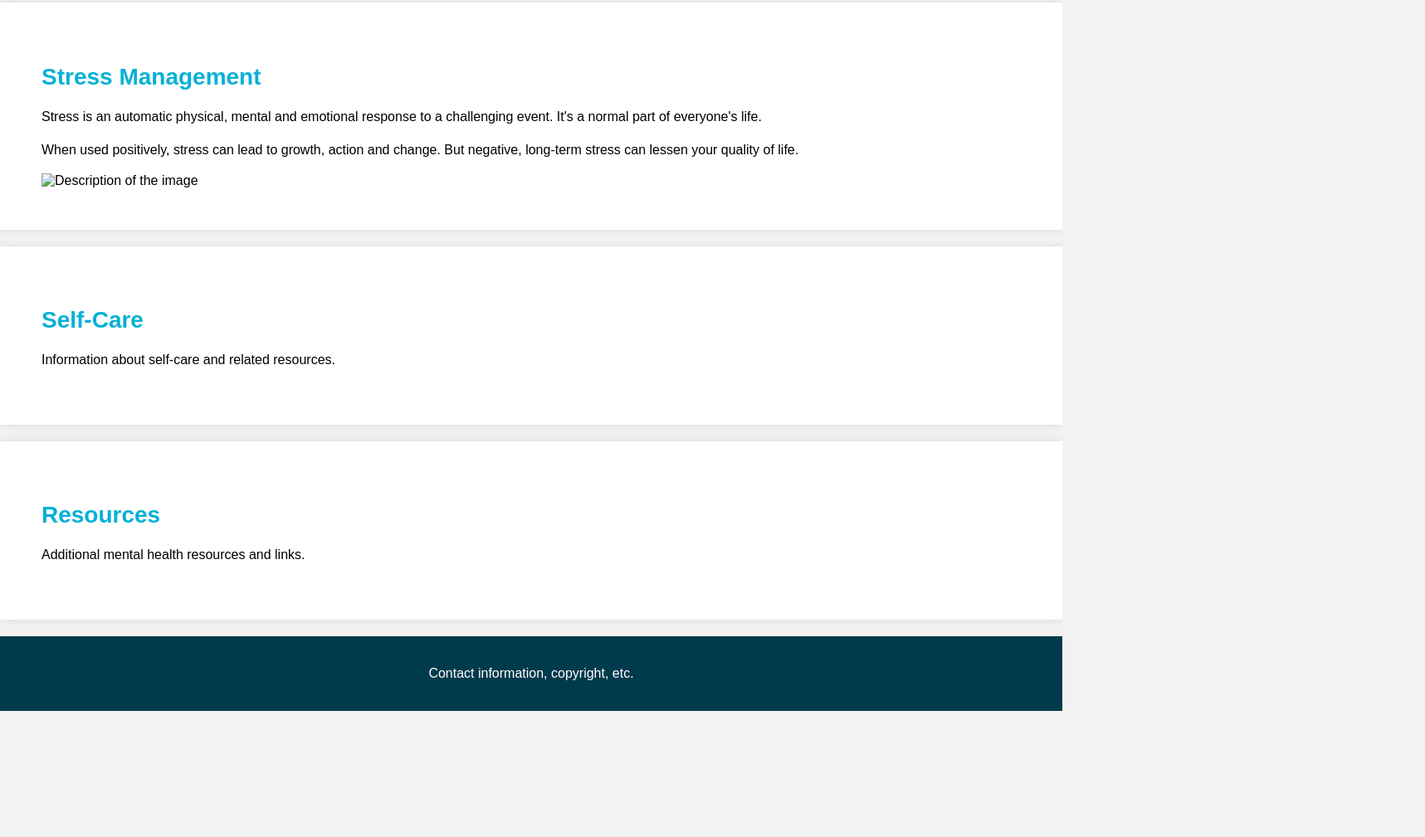
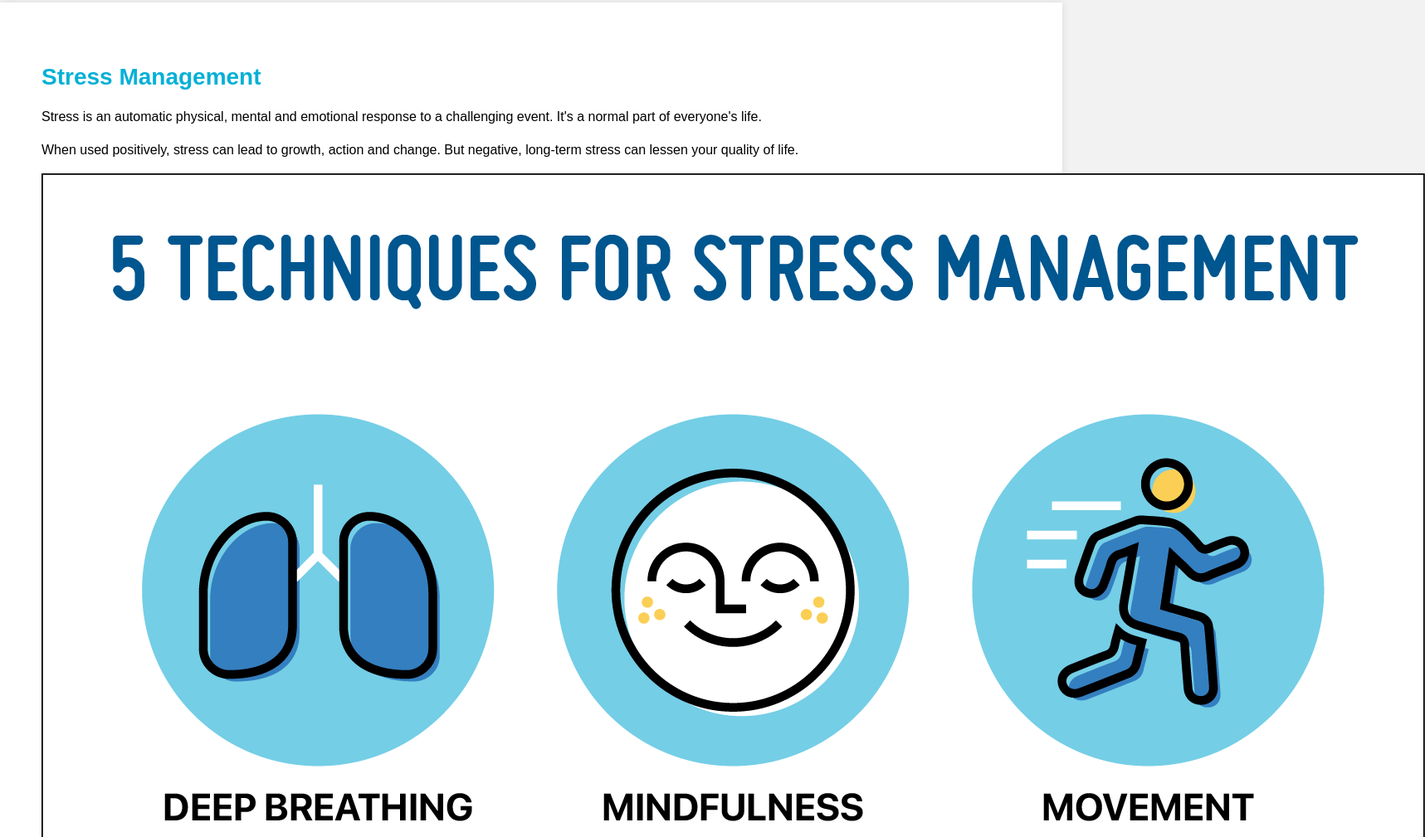
Before and after one commit to Vivexplorer/MentalHealth, a plain HTML site: page index.html in a window 1280 px wide. Shown: the part 832-1841 px from the top of the page at 83% size, 1717 px wide, since content can reach past the window. Before the commit the page ends 1689 px from the top, so only its background shows below. Drawn offline with Linux system fonts and the light colour scheme.

Commit message:
Update index.html

```diff
--- a/index.html
+++ b/index.html
@@ -137,7 +137,7 @@
     <h2>Stress Management</h2>
     <p>Stress is an automatic physical, mental and emotional response to a challenging event. It's a normal part of everyone's life. </p>
     <p>When used positively, stress can lead to growth, action and change. But negative, long-term stress can lessen your quality of life.</p>
-    <img src="image.jpg" alt="Description of the image">
+    <img src="destress-monday-graphic-5-techniques-for-stress-management.png" alt="">
 
   </section>
 
```
